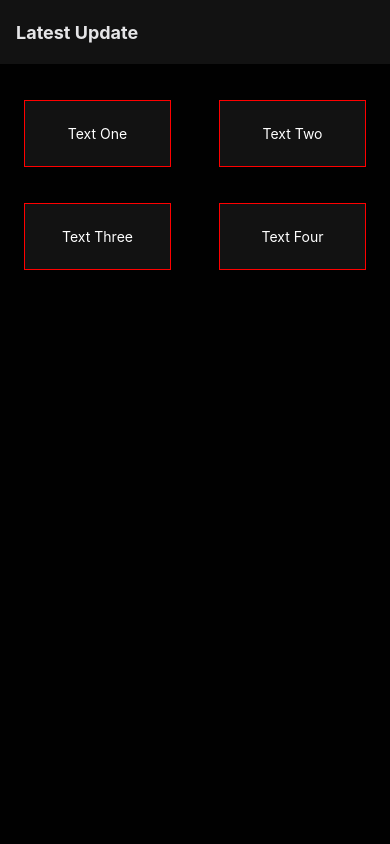
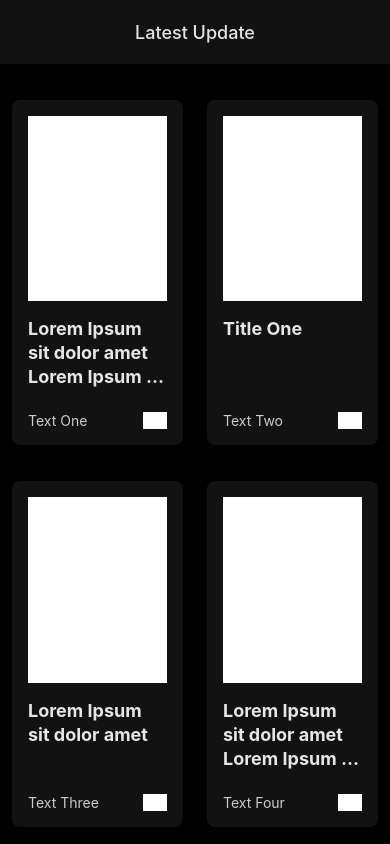
Before and after one commit to yoga-au/md-lite, a React Native app: screen / in a window 390 px wide. Built offline with nearby package versions, Linux system fonts and the light colour scheme.

Commit message:
new: base layout style for card in latest update screen

```diff
--- a/src/App.tsx
+++ b/src/App.tsx
@@ -12,10 +12,11 @@ const App = () => {
     <NavigationContainer theme={DarkTheme}>
       <Stack.Navigator
         screenOptions={{
-          headerTitleStyle: {
-            fontWeight: 'bold',
-          },
+          // headerTitleStyle: {
+          //   fontWeight: 'bold',
+          // },
           headerShadowVisible: false,
+          headerTitleAlign: 'center',
         }}>
         <Stack.Screen name="Latest Update" component={Latest} />
       </Stack.Navigator>
--- a/src/components/SingleCard.tsx
+++ b/src/components/SingleCard.tsx
@@ -1,32 +1,67 @@
 import React from 'react';
 import {View, Text, StyleSheet} from 'react-native';
 
-interface SimpleProp {
-  text: string;
-}
+// type import
+import type {SingleCardProps} from '../types/interfaces';
 
-const SingleCard = ({text}: SimpleProp) => {
+const SingleCard = ({title, timestamp}: SingleCardProps) => {
   return (
     <View style={styles.container}>
-      <Text style={styles.simpleText}>{text}</Text>
+      <View style={styles.dummyCover} />
+      <View style={styles.textContainer}>
+        <Text style={styles.title} numberOfLines={3}>
+          {title}
+        </Text>
+        <View style={styles.timestampContainer}>
+          <Text style={styles.timestamp}>{timestamp}</Text>
+          <View style={styles.flagDummy} />
+        </View>
+      </View>
     </View>
   );
 };
 
 const styles = StyleSheet.create({
-  simpleText: {
-    color: 'white',
-    textAlign: 'center',
-  },
   container: {
     flex: 1,
     marginTop: 36,
-    marginHorizontal: 24,
-    padding: 24,
+    marginHorizontal: 12,
+    padding: 16,
     backgroundColor: '#121212',
+    borderRadius: 8,
     // border for development
-    borderColor: 'red',
-    borderWidth: 1,
+    // borderColor: 'red',
+    // borderWidth: 1,
+  },
+  dummyCover: {
+    backgroundColor: 'white',
+    aspectRatio: 12 / 16,
+  },
+  textContainer: {
+    justifyContent: 'space-between',
+    height: 120,
+    marginTop: 8,
+  },
+  title: {
+    fontWeight: '700',
+    fontSize: 18,
+    color: 'hsl(0, 0%, 90%)',
+    marginTop: 8,
+    lineHeight: 24,
+  },
+  timestampContainer: {
+    marginTop: 10,
+    flexDirection: 'row',
+    justifyContent: 'space-between',
+  },
+  timestamp: {
+    fontSize: 14,
+    color: 'hsl(0, 0%, 80%)',
+  },
+  flagDummy: {
+    width: 24,
+    height: '100%',
+    backgroundColor: 'white',
   },
 });
 
--- a/src/screens/Latest.tsx
+++ b/src/screens/Latest.tsx
@@ -9,19 +9,23 @@ const Latest = () => {
   const DUMMY_DATA = [
     {
       id: '1',
-      text: 'Text One',
+      title: 'Lorem Ipsum sit dolor amet Lorem Ipsum sit dolor amet',
+      timestamp: 'Text One',
     },
     {
       id: '2',
-      text: 'Text Two',
+      title: 'Title One',
+      timestamp: 'Text Two',
     },
     {
       id: '3',
-      text: 'Text Three',
+      title: 'Lorem Ipsum sit dolor amet',
+      timestamp: 'Text Three',
     },
     {
       id: '4',
-      text: 'Text Four',
+      title: 'Lorem Ipsum sit dolor amet Lorem Ipsum sit dolor amet',
+      timestamp: 'Text Four',
     },
   ];
 
@@ -29,7 +33,9 @@ const Latest = () => {
     <SafeAreaView style={styles.container}>
       <FlatList
         data={DUMMY_DATA}
-        renderItem={({item}) => <SingleCard text={item.text} />}
+        renderItem={({item}) => (
+          <SingleCard timestamp={item.timestamp} title={item.title} />
+        )}
         keyExtractor={item => item.id}
         numColumns={2}
         contentContainerStyle={styles.flatListContainer}
--- /dev/null
+++ b/src/types/interfaces/index.ts
@@ -0,0 +1,3 @@
+import type {SingleCardProps} from './singleCardProps';
+
+export type {SingleCardProps};
--- /dev/null
+++ b/src/types/interfaces/singleCardProps.ts
@@ -0,0 +1,4 @@
+export interface SingleCardProps {
+  title: string;
+  timestamp: string;
+}
```
